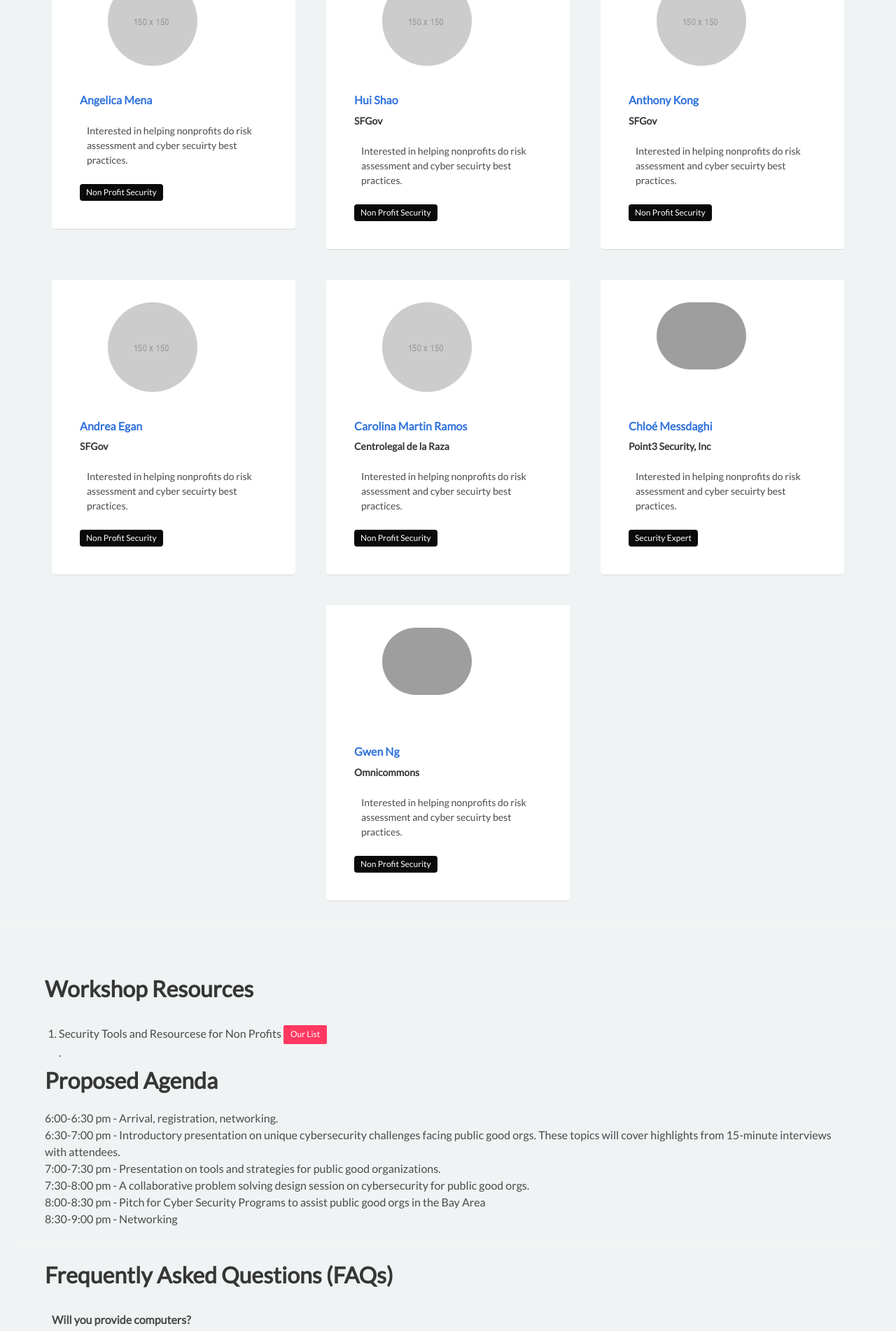
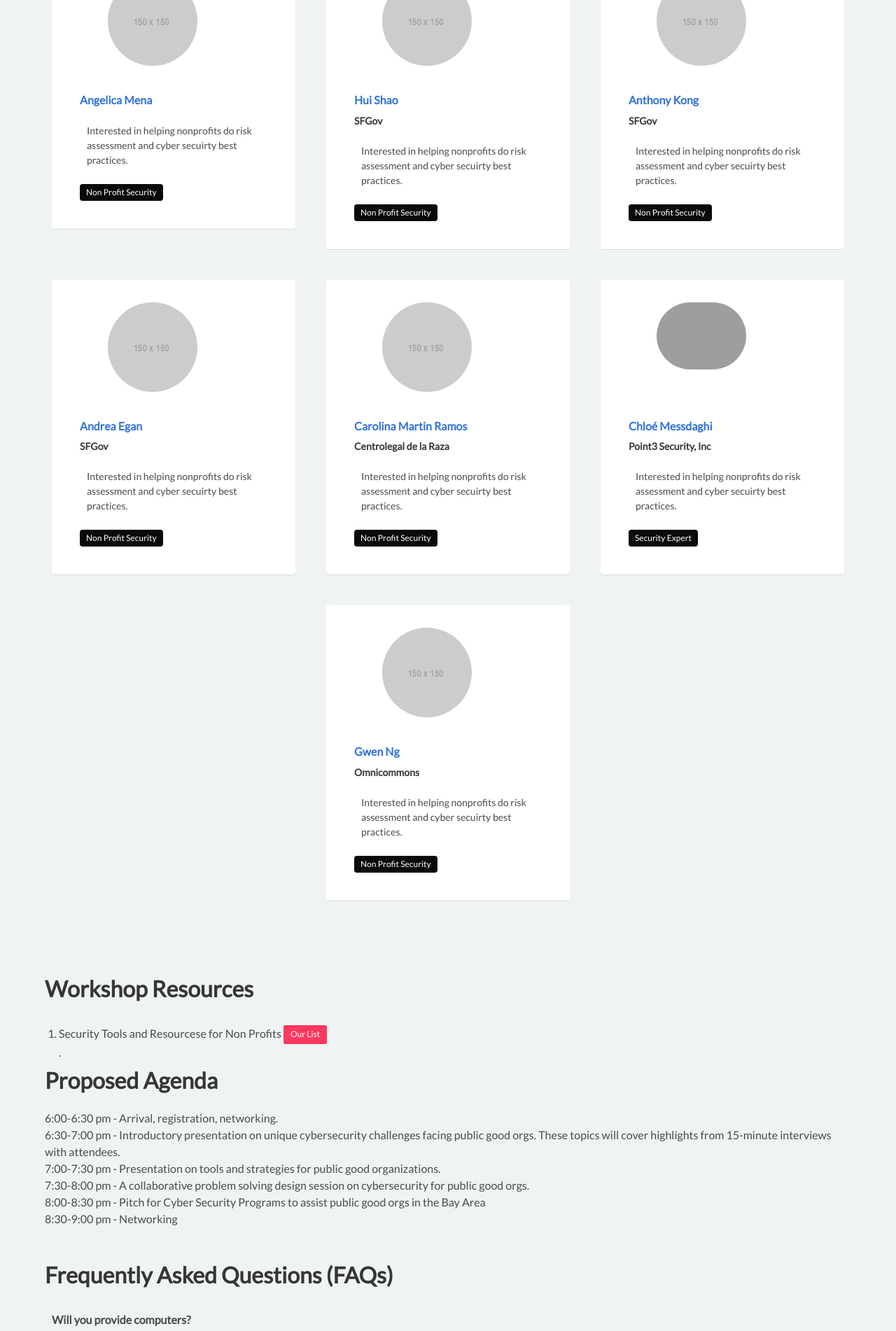
Before and after one commit to cyberdefendersprogram/www-homepage, a Jekyll site: the page built from workshop.html, in a window 1280 px wide. Shown: the part 2495-4397 px from the top of the page at 70% size. Built offline with Jekyll 4.4.1, drawn with Linux system fonts in a browser that asks for light colours; nearby versions of some CDN libraries.

Commit message:
Update workshop.html

```diff
--- a/workshop.html
+++ b/workshop.html
@@ -90,7 +90,7 @@ participants:
     - name: Gwen Ng
       company: Omnicommons
       linkedin:
-      photo: assets/images/workshop/participants/chloe.jpeg
+      photo: assets/images/workshop/participants/placeholder.png
       description: Interested in helping nonprofits do risk assessment and cyber secuirty best practices.
       tags:
         - Non Profit Security
```
